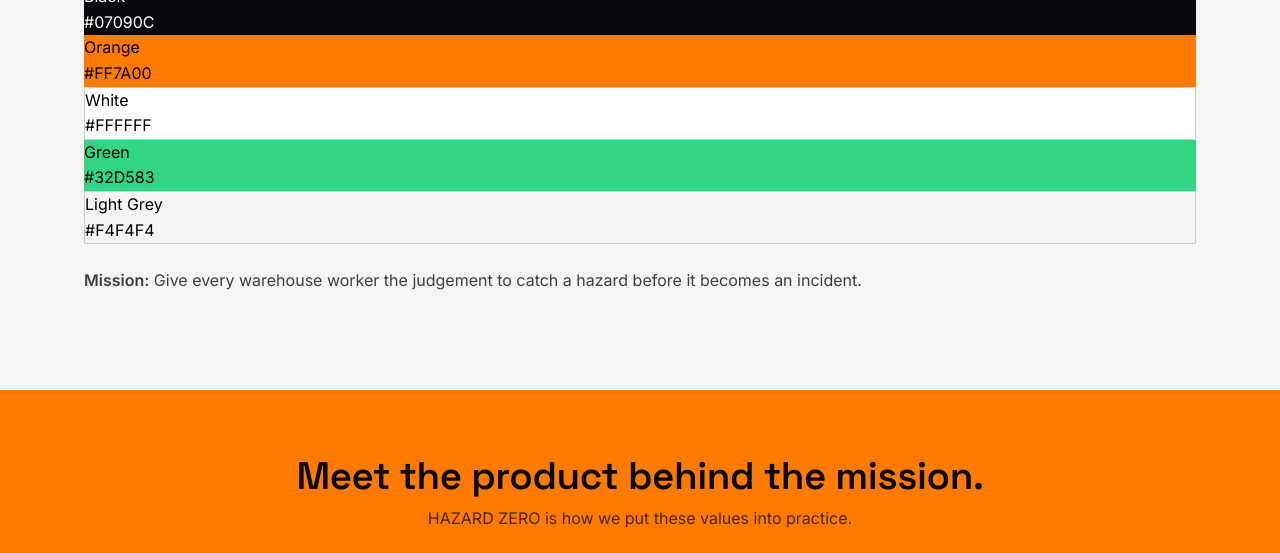
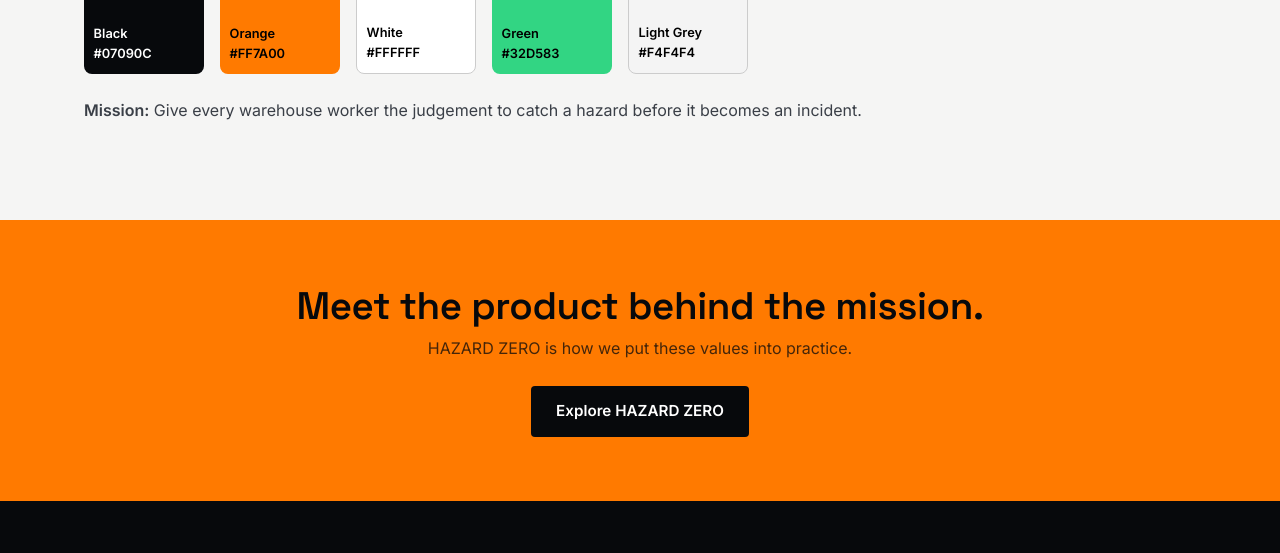
Before and after one commit to Shweta01A/THE-BUILDERS-B2, a plain HTML site: page about.html in a window 1280 px wide. Shown: the part 3333-3886 px from the top of the page. Drawn offline with Linux system fonts and the light colour scheme.

```diff
--- a/about.html
+++ b/about.html
@@ -148,13 +148,23 @@
     </div>
     <div class="brand-row">
       <img src="assets/the-builders-logo.png" alt="The Builders logo" class="brand-logo">
-      <div class="swatches">
-        <div class="swatch" style="background:#07090C;color:#fff">Black<br>#07090C</div>
-        <div class="swatch" style="background:#FF7A00;color:#000">Orange<br>#FF7A00</div>
-        <div class="swatch" style="background:#FFFFFF;color:#000;border:1px solid #ccc">White<br>#FFFFFF</div>
-        <div class="swatch" style="background:#32D583;color:#000">Green<br>#32D583</div>
-        <div class="swatch" style="background:#F4F4F4;color:#000;border:1px solid #ccc">Light Grey<br>#F4F4F4</div>
-      </div>
+    <div style="display:flex; flex-wrap:wrap; gap:1rem;">
+  <div style="width:120px; height:90px; padding:.6rem; border-radius:8px; background:#07090C; color:#ffffff; font-size:.8rem; font-weight:600; display:flex; align-items:flex-end;">
+    Black<br>#07090C
+  </div>
+  <div style="width:120px; height:90px; padding:.6rem; border-radius:8px; background:#FF7A00; color:#000000; font-size:.8rem; font-weight:600; display:flex; align-items:flex-end;">
+    Orange<br>#FF7A00
+  </div>
+  <div style="width:120px; height:90px; padding:.6rem; border-radius:8px; background:#FFFFFF; color:#000000; border:1px solid #cccccc; font-size:.8rem; font-weight:600; display:flex; align-items:flex-end;">
+    White<br>#FFFFFF
+  </div>
+  <div style="width:120px; height:90px; padding:.6rem; border-radius:8px; background:#32D583; color:#000000; font-size:.8rem; font-weight:600; display:flex; align-items:flex-end;">
+    Green<br>#32D583
+  </div>
+  <div style="width:120px; height:90px; padding:.6rem; border-radius:8px; background:#F4F4F4; color:#000000; border:1px solid #cccccc; font-size:.8rem; font-weight:600; display:flex; align-items:flex-end;">
+    Light Grey<br>#F4F4F4
+  </div>
+</div>
     </div>
     <p style="margin-top:1.5rem"><strong>Mission:</strong> Give every warehouse worker the judgement to catch a hazard before it becomes an incident.</p>
   </div>
```
